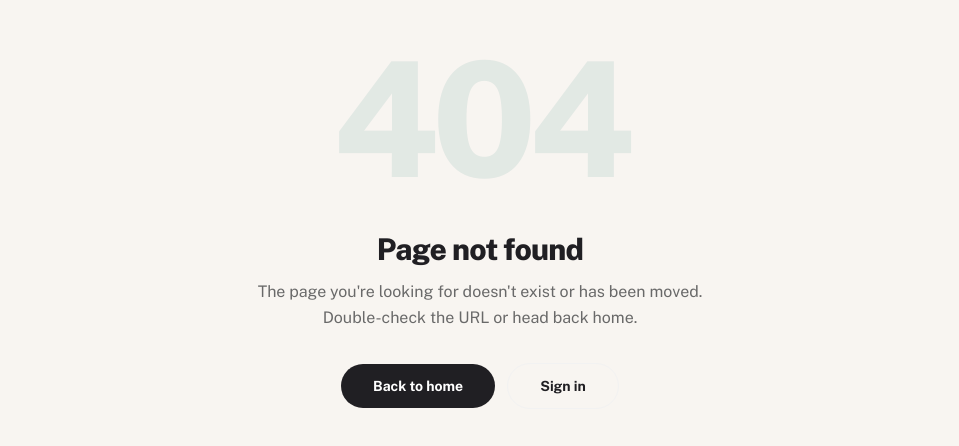
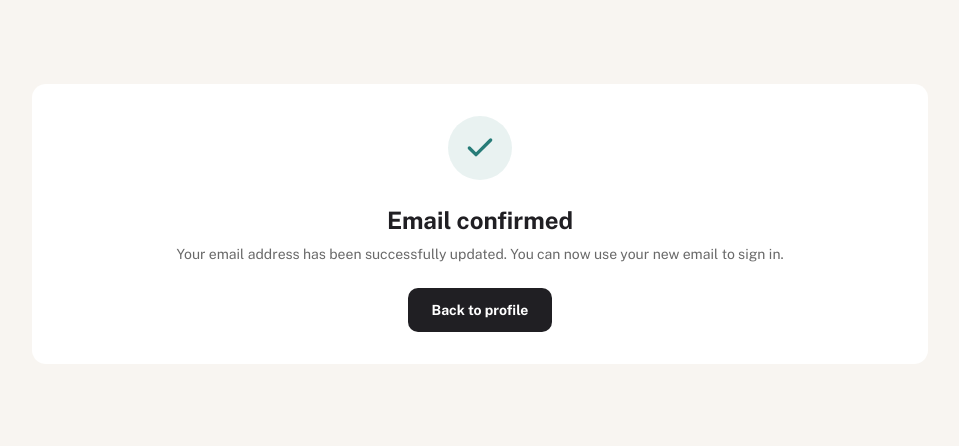
Before and after one commit to makogeboris/personal-finance-app, a Next.js app: page /email-confirmed in a window 1280 px wide. Before the commit this address had no page. Shown: the part 176-622 px from the top of the page, without its empty margins (160-1119 px from the left). Built offline with nearby package versions, Linux system fonts and the light colour scheme.

Commit message:
fix: resolve password reset flow and Supabase redirect configuration (#26)

```diff
--- a/proxy.ts
+++ b/proxy.ts
@@ -37,7 +37,9 @@ export async function proxy(request: NextRequest) {
     "/signup",
     "/forgot-password",
     "/reset-password",
+    "/email-confirmed",
   ];
+
   const isPublicRoute = publicRoutes.some(
     (route) => pathname === route || pathname.startsWith(route),
   );
--- a/src/actions/profile.ts
+++ b/src/actions/profile.ts
@@ -42,13 +42,15 @@ export async function updateEmailAction(data: { email: string }) {
   if (!user) return { error: "Not authenticated" };
 
   if (isDemoUser(user.id)) {
-    return {
-      error:
-        "Demo accounts cannot be modified. Create a free account to manage your settings.",
-    };
+    return { error: "Demo accounts cannot be modified." };
   }
 
-  const { error } = await supabase.auth.updateUser({ email: data.email });
+  const { error } = await supabase.auth.updateUser(
+    { email: data.email },
+    {
+      emailRedirectTo: `${process.env.NEXT_PUBLIC_SITE_URL}/email-confirmed`,
+    },
+  );
 
   if (error) return { error: error.message };
 
--- /dev/null
+++ b/src/app/(auth)/email-confirmed/page.tsx
@@ -0,0 +1,16 @@
+import type { Metadata } from "next";
+import EmailConfirmed from "@/components/auth/EmailConfirmed";
+
+export const metadata: Metadata = {
+  title: "Email Confirmed",
+};
+
+export default function EmailConfirmedPage() {
+  return (
+    <div className="flex min-h-[85svh] w-full flex-col items-center justify-center p-6 lg:min-h-svh lg:p-10">
+      <div className="w-full max-w-lg lg:max-w-4xl">
+        <EmailConfirmed />
+      </div>
+    </div>
+  );
+}
--- /dev/null
+++ b/src/components/auth/EmailConfirmed.tsx
@@ -0,0 +1,49 @@
+import Link from "next/link";
+import { Card, CardContent } from "@/components/ui/card";
+
+export default function EmailConfirmed() {
+  return (
+    <div className="flex flex-col gap-6">
+      <Card className="p-0">
+        <CardContent className="p-0">
+          <div className="flex flex-col items-center justify-center gap-6 p-6 text-center lg:p-8">
+            <div className="bg-chart-1/10 flex h-16 w-16 items-center justify-center rounded-full">
+              <svg
+                width="32"
+                height="32"
+                viewBox="0 0 24 24"
+                fill="none"
+                className="text-chart-1"
+              >
+                <path
+                  d="M20 6L9 17l-5-5"
+                  stroke="currentColor"
+                  strokeWidth="2.5"
+                  strokeLinecap="round"
+                  strokeLinejoin="round"
+                />
+              </svg>
+            </div>
+
+            <div className="flex flex-col gap-2">
+              <h1 className="text-foreground text-2xl font-bold">
+                Email confirmed
+              </h1>
+              <p className="text-muted-foreground text-sm text-balance">
+                Your email address has been successfully updated. You can now
+                use your new email to sign in.
+              </p>
+            </div>
+
+            <Link
+              href="/profile"
+              className="bg-primary text-primary-foreground hover:bg-chart-1 rounded-lg px-6 py-3 text-sm font-bold transition-colors"
+            >
+              Back to profile
+            </Link>
+          </div>
+        </CardContent>
+      </Card>
+    </div>
+  );
+}
--- a/src/components/auth/ResetPasswordForm.tsx
+++ b/src/components/auth/ResetPasswordForm.tsx
@@ -42,20 +42,33 @@ export function ResetPasswordForm({
   className,
   ...props
 }: React.ComponentProps<"div">) {
-  const [ready, setReady] = useState(false);
+  const [ready, setReady] = useState(() => {
+    if (typeof window === "undefined") return false;
+
+    const hash = window.location.hash;
+
+    return hash.includes("access_token") && hash.includes("type=recovery");
+  });
+
   const [serverError, setServerError] = useState<string | null>(null);
 
   useEffect(() => {
+    if (ready) return;
+
     const supabase = createClient();
+
     const {
       data: { subscription },
-    } = supabase.auth.onAuthStateChange(async (event) => {
+    } = supabase.auth.onAuthStateChange((event) => {
       if (event === "PASSWORD_RECOVERY") {
         setReady(true);
       }
     });
-    return () => subscription.unsubscribe();
-  }, []);
+
+    return () => {
+      subscription.unsubscribe();
+    };
+  }, [ready]);
 
   const {
     register,
@@ -69,7 +82,11 @@ export function ResetPasswordForm({
 
   const onSubmit = async (data: ResetPasswordFormValues) => {
     setServerError(null);
-    const result = await resetPasswordAction({ password: data.password });
+
+    const result = await resetPasswordAction({
+      password: data.password,
+    });
+
     if (result?.error) {
       setServerError(result.error);
     }
@@ -77,7 +94,6 @@ export function ResetPasswordForm({
 
   if (!ready) {
     return (
-      // show the form shell but with a message
       <div className="flex flex-col gap-6">
         <p className="text-muted-foreground text-center text-sm">
           Validating your reset link...
```
